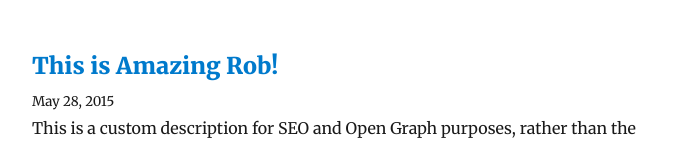
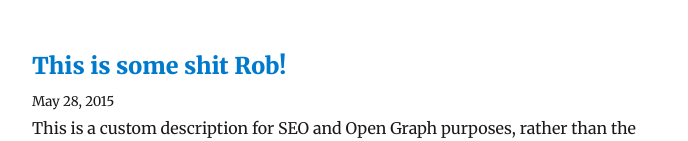
Before and after one commit to h0rhay/g-tina-blog, a Gatsby site: page / in a window 1280 px wide. Shown: the part 497-638 px from the top of the page, without its empty margins (293-981 px from the left). Built offline with nearby package versions, Linux system fonts and the light colour scheme; Gatsby itself is replaced by a stand-in of ours; some packages are replaced by stand-ins of ours.

Commit message:
Edited with TinaCMS

```diff
--- a/content/blog/new-beginnings/index.md
+++ b/content/blog/new-beginnings/index.md
@@ -1,5 +1,5 @@
 ---
-title: This is Amazing Rob!
+title: This is some shit Rob!
 date: '2015-05-28T22:40:32.169Z'
 description: >-
   This is a custom description for SEO and Open Graph purposes, rather than the
```
